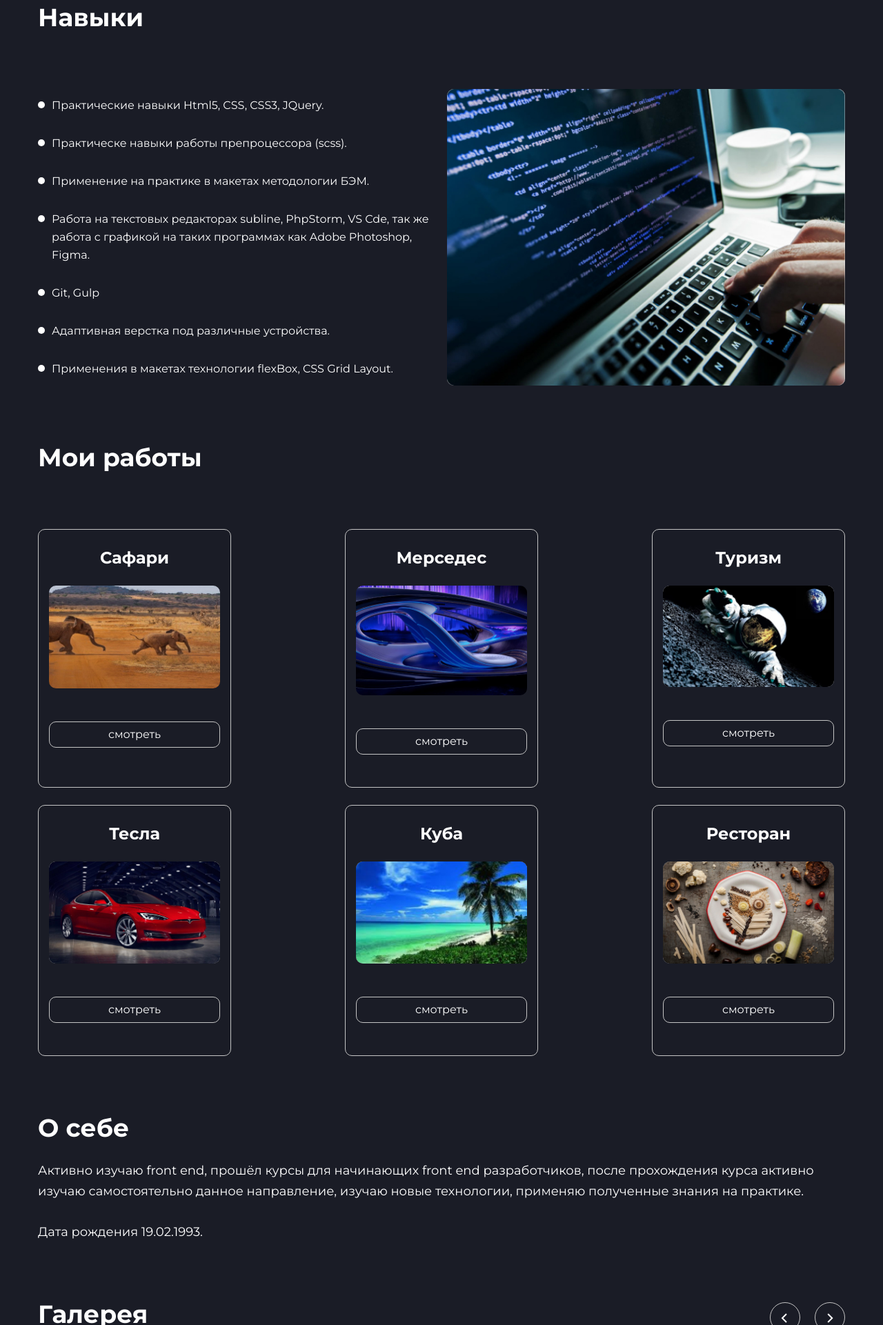
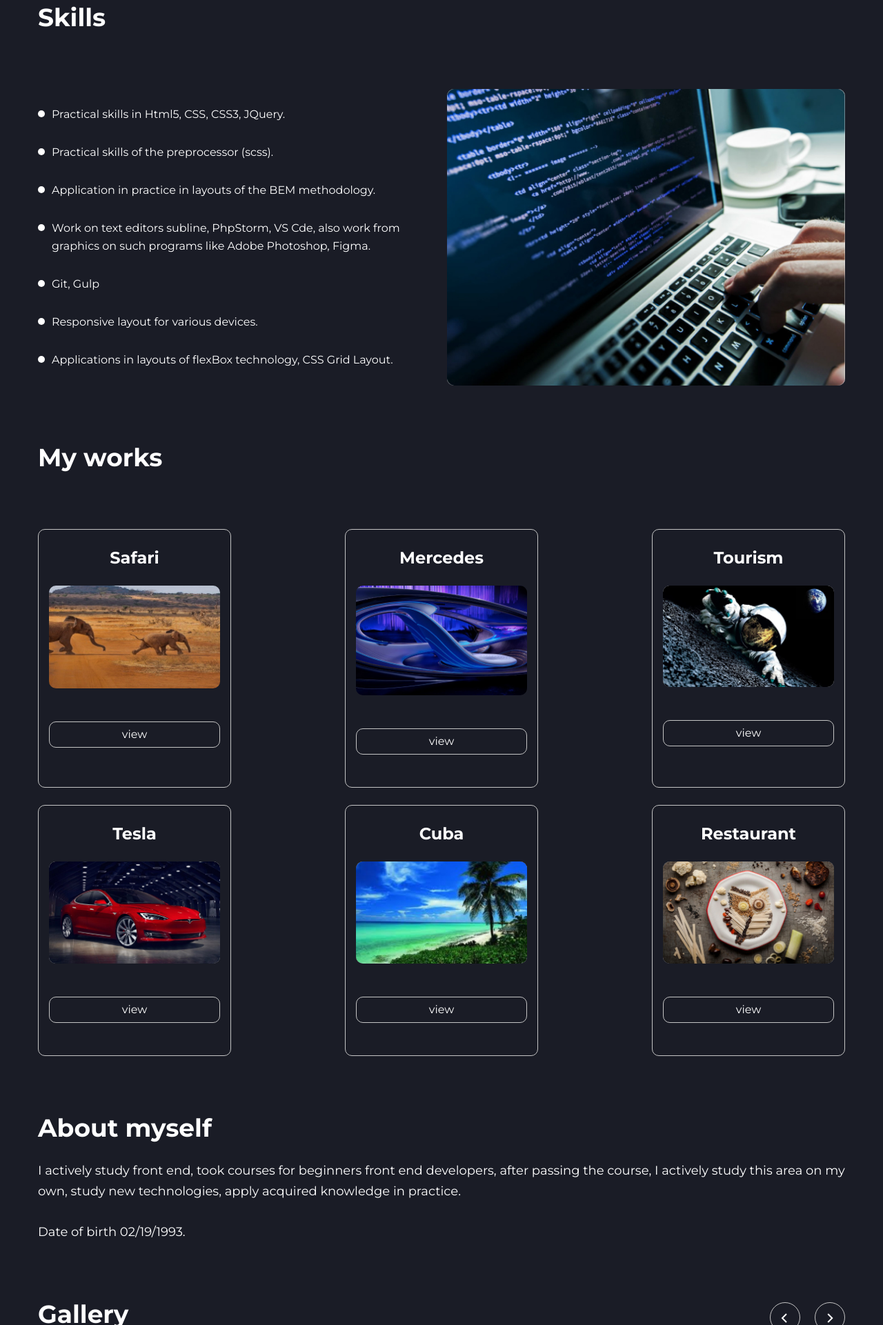
Before and after one commit to Pavel-Danilenko/Rezyume, a plain HTML site: page index.html in a window 1280 px wide. Shown: the part 879-2800 px from the top of the page at 69% size. Drawn offline with nearby package versions, Linux system fonts and the light colour scheme.

Commit message:
Add files via upload

```diff
--- a/index.html
+++ b/index.html
@@ -1,11 +1,11 @@
 <!DOCTYPE html>
-<html lang="ru">
+<html lang="en">
 
 <head>
    <meta charset="UTF-8">
    <meta name="viewport" content="width=device-width, initial-scale=1.0">
    <meta http-equiv="X-UA-Compatible" content="ie=edge">
-   <title>Резюме</title>
+   <title>Resume</title>
    <link href="https://fonts.googleapis.com/css2?family=Montserrat:wght@400;700&display=swap" rel="stylesheet">
    <link rel="stylesheet" href="css/burger.css">
    <link rel="stylesheet" href="css/slider.css">
@@ -19,21 +19,21 @@
          <div class="header__body">
             <div class="header__top">
                <h1 class="header__logo tittle">
-                  Павел Даниленко
-                  <span>Frontend-разработчик</span>
+                  Pavel Danylenko
+                  <span>Frontend developer</span>
                </h1>
                <div class="header__button button">
-                  <a href="tel:+380935693563">Связаться со мной</a>
+                  <a href="tel:+380935693563">Contact with me</a>
                </div>
             </div>
             <div class="header__navigation">
                <nav class="menu">
                   <ul class="menu__list">
-                     <li class="menu__links"><a class="menu__link" href=".skills">Навыки</a></li>
-                     <li class="menu__links"><a class="menu__link" href=".works">Мои работы</a></li>
-                     <li class="menu__links"><a class="menu__link" href=".about">О себе</a></li>
-                     <li class="menu__links"><a class="menu__link" href=".slider__box">Галерея</a></li>
-                     <li class="menu__links"><a class="menu__link" href=".footer">Контакты</a></li>
+                     <li class="menu__links"><a class="menu__link" href=".skills">Skills</a></li>
+                     <li class="menu__links"><a class="menu__link" href=".works">My works</a></li>
+                     <li class="menu__links"><a class="menu__link" href=".about">About myself</a></li>
+                     <li class="menu__links"><a class="menu__link" href=".slider__box">Gallery</a></li>
+                     <li class="menu__links"><a class="menu__link" href=".footer">Contacts</a></li>
                   </ul>
                </nav>
                <div class="header__img"><img src="images/header-img.png" alt="#">
@@ -45,20 +45,17 @@
 
    <section class="skills">
       <div class="container">
-         <h2 class="skills__tittle tittle">Навыки</h2>
+         <h2 class="skills__tittle tittle">Skills</h2>
          <div class="skills__row">
             <div class="skills__info">
-               <p class="skills__info-text">Практические навыки Html5, CSS, CSS3, JQuery.</p>
-               <p class="skills__info-text">Практическе навыки работы препроцессора (scss).</p>
-               <p class="skills__info-text">Применение на практике в макетах методологии БЭМ.</p>
-               <p class="skills__info-text">Работа на текстовых редакторах subline, PhpStorm, VS Cde, так же работа
-                  с
-                  графикой на таких
-                  программах как Adobe
-                  Photoshop, Figma.</p>
+               <p class="skills__info-text">Practical skills in Html5, CSS, CSS3, JQuery.</p>
+               <p class="skills__info-text">Practical skills of the preprocessor (scss).</p>
+               <p class="skills__info-text">Application in practice in layouts of the BEM methodology.</p>
+               <p class="skills__info-text">Work on text editors subline, PhpStorm, VS Cde, also work from graphics on
+                  such programs like Adobe Photoshop, Figma.</p>
                <p class="skills__info-text">Git, Gulp</p>
-               <p class="skills__info-text">Адаптивная верстка под различные устройства.</p>
-               <p class="skills__info-text">Применения в макетах технологии flexBox, CSS Grid Layout.</p>
+               <p class="skills__info-text">Responsive layout for various devices.</p>
+               <p class="skills__info-text">Applications in layouts of flexBox technology, CSS Grid Layout.</p>
             </div>
             <div class="skills__img">
                <img src="images/images-1.jpg" alt="">
@@ -68,55 +65,55 @@
    </section>
    <section class="works">
       <div class="container">
-         <h2 class="works__tittle tittle">Мои работы</h2>
+         <h2 class="works__tittle tittle">My works</h2>
          <div class="works__row">
 
             <div class="works__column">
-               <h3 class="column__tittle">Сафари</h3>
+               <h3 class="column__tittle">Safari</h3>
                <div class="column__img">
                   <img src="images/Rectangle 44.jpg" alt="#">
                </div>
-               <a href="https://pavel-danilenko.github.io/Safary/" target="_blank" class="column__btn">смотреть</a>
+               <a href="https://pavel-danilenko.github.io/Safary/" target="_blank" class="column__btn">view</a>
             </div>
 
             <div class="works__column">
-               <h3 class="column__tittle">Мерседес</h3>
+               <h3 class="column__tittle">Mercedes</h3>
                <div class="column__img">
                   <img src="images/mercedes.jpg" alt="#">
                </div>
-               <a href="https://pavel-danilenko.github.io/Mercedes/" target="_blank" class="column__btn">смотреть</a>
+               <a href="https://pavel-danilenko.github.io/Mercedes/" target="_blank" class="column__btn">view</a>
             </div>
 
             <div class="works__column">
-               <h3 class="column__tittle">Туризм</h3>
+               <h3 class="column__tittle">Tourism</h3>
                <div class="column__img">
                   <img src="images/tourism.jpg" alt="#">
                </div>
-               <a href="https://pavel-danilenko.github.io/tourism/" target="_blank" class="column__btn">смотреть</a>
+               <a href="https://pavel-danilenko.github.io/tourism/" target="_blank" class="column__btn">view</a>
             </div>
 
             <div class="works__column">
-               <h3 class="column__tittle">Тесла</h3>
+               <h3 class="column__tittle">Tesla</h3>
                <div class="column__img">
                   <img src="images/tesla.jpg" alt="#">
                </div>
-               <a href="https://pavel-danilenko.github.io/Tesla/" target="_blank" class="column__btn">смотреть</a>
+               <a href="https://pavel-danilenko.github.io/Tesla/" target="_blank" class="column__btn">view</a>
             </div>
 
             <div class="works__column">
-               <h3 class="column__tittle">Куба</h3>
+               <h3 class="column__tittle">Cuba</h3>
                <div class="column__img">
                   <img src="images/kuba.jpg" alt="#">
                </div>
-               <a href="https://pavel-danilenko.github.io/Cuba/" target="_blank" class="column__btn">смотреть</a>
+               <a href="https://pavel-danilenko.github.io/Cuba/" target="_blank" class="column__btn">view</a>
             </div>
 
             <div class="works__column">
-               <h3 class="column__tittle">Ресторан</h3>
+               <h3 class="column__tittle">Restaurant</h3>
                <div class="column__img">
                   <img src="images/restorun.jpg" alt="#">
                </div>
-               <a href="https://pavel-danilenko.github.io/Restaurant/" target="_blank" class="column__btn">смотреть</a>
+               <a href="https://pavel-danilenko.github.io/Restaurant/" target="_blank" class="column__btn">view</a>
             </div>
 
          </div>
@@ -126,22 +123,22 @@
    <section class="about">
       <div class="container">
          <h3 class="about__tittle tittle">
-            О себе
+            About myself
          </h3>
          <div class="about__info">
-            <p class="about__info-text">Активно изучаю front end, прошёл курсы для начинающих front end
-               разработчиков, после
-               прохождения курса активно изучаю самостоятельно данное направление, изучаю новые технологии, применяю
-               полученные знания на практике.</p>
+            <p class="about__info-text">I actively study front end, took courses for beginners front end
+               developers, after
+               passing the course, I actively study this area on my own, study new technologies, apply
+               acquired knowledge in practice.</p>
             <p class="about__info-text">
-               Дата рождения 19.02.1993.
+               Date of birth 02/19/1993.
             </p>
          </div>
       </div>
    </section>
    <section class="slider">
       <div class="container">
-         <h3 class="slider__tittle tittle">Галерея</h3>
+         <h3 class="slider__tittle tittle">Gallery</h3>
          <div class="slider__box">
             <div class="slider__inner">
                <div class="slider__box-galery">
@@ -190,9 +187,9 @@
    <footer class="footer">
       <div class="contacts">
          <div class="footer__tel">
-            <h3 class="">Телефон / Telegram</h3>
+            <h3 class="">Phone / Telegram</h3>
             <a href="tel:+380935693563">+380935693563</a>
-            <a href="https://telegram.im/@Pavel__Dn" target="_blank">Написать мне в Telegram</a>
+            <a href="https://telegram.im/@Pavel__Dn" target="_blank">Write to me on Telegram</a>
 
          </div>
          <div class="footer__email">
```
